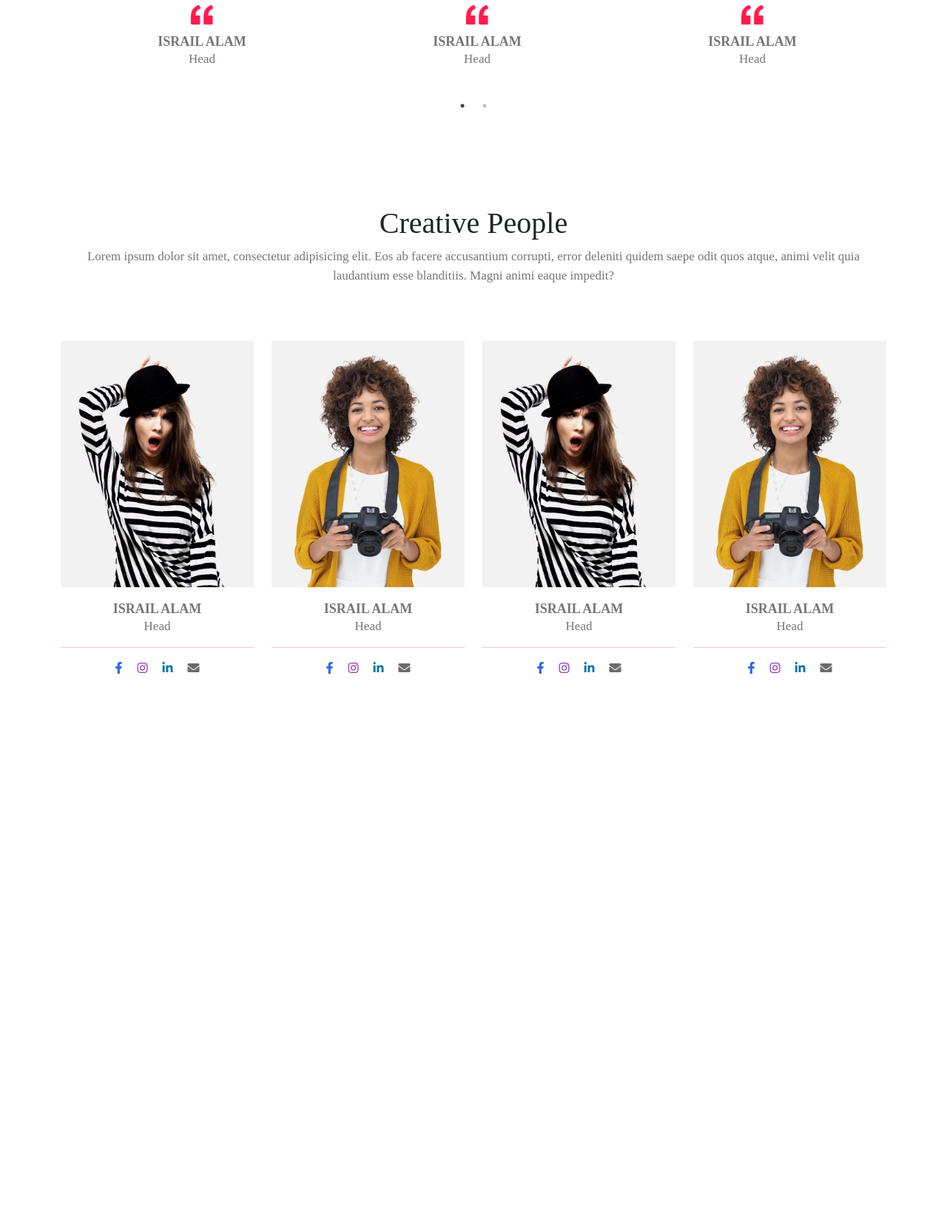
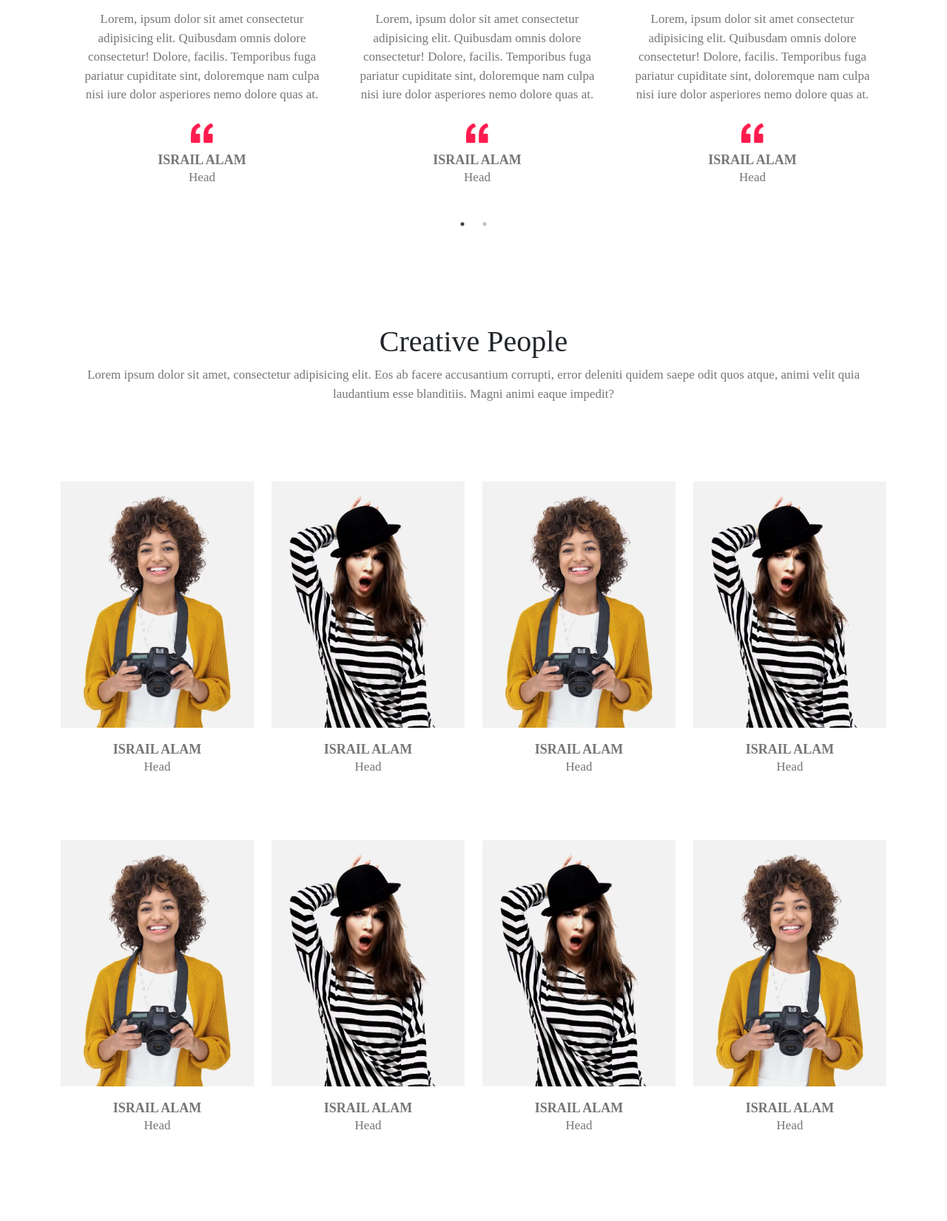
Before and after one commit to rahullsoni04/iprc, a PHP site: page / in a window 1280 px wide. Shown: the part 2320-3971 px from the top of the page at 74% size. Before the commit the page ends 3231 px from the top, so only its background shows below. Run offline with PHP 8.4, Linux system fonts and the light colour scheme.

Commit message:
fixes mobile version

```diff
--- a/css/style.css
+++ b/css/style.css
@@ -142,7 +142,7 @@ p {
     background-repeat: no-repeat;
     background-size: cover;
     position: relative;
-    height: 70vh;
+    height: 90vh;
     width: auto;
     color: #fff;
 }
@@ -156,12 +156,12 @@ p {
 }
 
 .about-content h4 {
-    font-size: 42px;
+    font-size: 46px;
 }
 
 .about-content p {
     color: #d6d5d5;
-    font-size: 20px;
+    font-size: 22px;
 }
 
 /* testimonials */
@@ -214,24 +214,6 @@ p {
     background-color: #ffffdc;
 } */
 
-.owl-carousel .owl-item img {
-    display: block;
-    width: 100%;
-}
-
-.owl-theme .owl-controls .owl-page {
-    display: inline-block;
-}
-
-.owl-theme .owl-controls .owl-page span {
-    background: none repeat scroll 0 0 #869791;
-    border-radius: 20px;
-    display: block;
-    height: 12px;
-    margin: 5px 7px;
-    opacity: 0.5;
-    width: 12px;
-}
 
 .overlay {
     position: absolute;
@@ -249,7 +231,7 @@ p {
     height: 100%;
 }
 
-.text {
+.text p {
     color: white;
     font-size: 20px;
     position: absolute;
@@ -259,6 +241,10 @@ p {
     -ms-transform: translate(-50%, -50%);
     transform: translate(-50%, -50%);
     text-align: center;
+}
+
+.team-name {
+    text-transform: uppercase;
 }
 
 .team-member {
@@ -287,6 +273,22 @@ p {
 
 .fab-envelope {
     color: #6c6c6c;
+}
+
+
+.team-translate {
+    margin-top: 30px;
+}
+
+.team-translate .social-team {
+    transform: translateY(-170px);
+    opacity: 0;
+    transition: transform ease-in-out 500ms;
+}
+
+.team-translate:hover .social-team {
+    transform: translateY(0px);
+    opacity: 1;
 }
 
 /* media query */
--- a/index.html
+++ b/index.html
@@ -220,73 +220,177 @@
             </div>
 
             <div class="row">
-                <div class="col-sm-12 col-lg-3 col-md-6">
+                <div class="col-sm-12 col-lg-3 col-md-6 team-translate">
                     <div class="team-member">
-                        <img class="img-fluid teams-img" src="images/team15.jpg.webp" alt="">
+                        <img class="img-fluid teams-img" src="images/team13.jpg.webp" alt="">
                         <div class="overlay">
 
-                            <p class="text">Head</p>
+                            <div class="text">
+                                <p class="team-name">Israil Alam</p>
+                                <p class="team-designition mt-4">Head</p>
+                            </div>
                         </div>
-
                     </div>
                     <p class="testimonial-name mt-3">Israil Alam</p>
                     <p class="testimonial-designition">Head</p>
-                    <hr class="red-line">
+
                     <div class="social-team">
+                        <hr class="red-line">
                         <a href="#" class="fab-facebook"><i class="fab fa-facebook-f"></i></a>
                         <a href="#" class="fab-instagram"><i class="fab fa-instagram"></i></a>
                         <a href="#" class="fab-linkedin"><i class="fab fa-linkedin-in"></i></a>
                         <a href="#" class="fab-envelope"><i class="fas fa-envelope"></i></a>
                     </div>
                 </div>
-                <div class="col-sm-12 col-lg-3 col-md-6">
+                <div class="col-sm-12 col-lg-3 col-md-6 team-translate">
                     <div class="team-member">
-                        <img class="img-fluid teams-img" src="images/team13.jpg.webp" alt="">
+                        <img class="img-fluid teams-img" src="images/team15.jpg.webp" alt="">
                         <div class="overlay">
 
-                            <p class="text">Head</p>
+                            <div class="text">
+                                <p class="team-name">Israil Alam</p>
+                                <p class="team-designition mt-4">Head</p>
+                            </div>
                         </div>
                     </div>
                     <p class="testimonial-name mt-3">Israil Alam</p>
                     <p class="testimonial-designition">Head</p>
-                    <hr class="red-line">
+
                     <div class="social-team">
+                        <hr class="red-line">
                         <a href="#" class="fab-facebook"><i class="fab fa-facebook-f"></i></a>
                         <a href="#" class="fab-instagram"><i class="fab fa-instagram"></i></a>
                         <a href="#" class="fab-linkedin"><i class="fab fa-linkedin-in"></i></a>
                         <a href="#" class="fab-envelope"><i class="fas fa-envelope"></i></a>
                     </div>
                 </div>
-                <div class="col-sm-12 col-lg-3 col-md-6">
+                <div class="col-sm-12 col-lg-3 col-md-6 team-translate">
                     <div class="team-member">
-                        <img class="img-fluid teams-img" src="images/team15.jpg.webp" alt="">
+                        <img class="img-fluid teams-img" src="images/team13.jpg.webp" alt="">
                         <div class="overlay">
 
-                            <p class="text">Head</p>
+                            <div class="text">
+                                <p class="team-name">Israil Alam</p>
+                                <p class="team-designition mt-4">Head</p>
+                            </div>
                         </div>
                     </div>
                     <p class="testimonial-name mt-3">Israil Alam</p>
                     <p class="testimonial-designition">Head</p>
-                    <hr class="red-line">
+
                     <div class="social-team">
+                        <hr class="red-line">
                         <a href="#" class="fab-facebook"><i class="fab fa-facebook-f"></i></a>
                         <a href="#" class="fab-instagram"><i class="fab fa-instagram"></i></a>
                         <a href="#" class="fab-linkedin"><i class="fab fa-linkedin-in"></i></a>
                         <a href="#" class="fab-envelope"><i class="fas fa-envelope"></i></a>
                     </div>
                 </div>
-                <div class="col-sm-12 col-lg-3 col-md-6">
+                <div class="col-sm-12 col-lg-3 col-md-6 team-translate">
+                    <div class="team-member">
+                        <img class="img-fluid teams-img" src="images/team15.jpg.webp" alt="">
+                        <div class="overlay">
+
+                            <div class="text">
+                                <p class="team-name">Israil Alam</p>
+                                <p class="team-designition mt-4">Head</p>
+                            </div>
+                        </div>
+                    </div>
+                    <p class="testimonial-name mt-3">Israil Alam</p>
+                    <p class="testimonial-designition">Head</p>
+
+                    <div class="social-team">
+                        <hr class="red-line">
+                        <a href="#" class="fab-facebook"><i class="fab fa-facebook-f"></i></a>
+                        <a href="#" class="fab-instagram"><i class="fab fa-instagram"></i></a>
+                        <a href="#" class="fab-linkedin"><i class="fab fa-linkedin-in"></i></a>
+                        <a href="#" class="fab-envelope"><i class="fas fa-envelope"></i></a>
+                    </div>
+                </div>
+            </div>
+
+
+            <div class="row new-team-row">
+                <div class="col-sm-12 col-lg-3 col-md-6 team-translate">
                     <div class="team-member">
                         <img class="img-fluid teams-img" src="images/team13.jpg.webp" alt="">
                         <div class="overlay">
 
-                            <p class="text">Head</p>
+                            <div class="text">
+                                <p class="team-name">Israil Alam</p>
+                                <p class="team-designition mt-4">Head</p>
+                            </div>
                         </div>
                     </div>
                     <p class="testimonial-name mt-3">Israil Alam</p>
                     <p class="testimonial-designition">Head</p>
-                    <hr class="red-line">
+
                     <div class="social-team">
+                        <hr class="red-line">
+                        <a href="#" class="fab-facebook"><i class="fab fa-facebook-f"></i></a>
+                        <a href="#" class="fab-instagram"><i class="fab fa-instagram"></i></a>
+                        <a href="#" class="fab-linkedin"><i class="fab fa-linkedin-in"></i></a>
+                        <a href="#" class="fab-envelope"><i class="fas fa-envelope"></i></a>
+                    </div>
+                </div>
+                <div class="col-sm-12 col-lg-3 col-md-6 team-translate">
+                    <div class="team-member">
+                        <img class="img-fluid teams-img" src="images/team15.jpg.webp" alt="">
+                        <div class="overlay">
+                            <div class="text">
+                                <p class="team-name">Israil Alam</p>
+                                <p class="team-designition mt-4">Head</p>
+                            </div>
+                        </div>
+                    </div>
+                    <p class="testimonial-name mt-3">Israil Alam</p>
+                    <p class="testimonial-designition">Head</p>
+
+                    <div class="social-team">
+                        <hr class="red-line">
+                        <a href="#" class="fab-facebook"><i class="fab fa-facebook-f"></i></a>
+                        <a href="#" class="fab-instagram"><i class="fab fa-instagram"></i></a>
+                        <a href="#" class="fab-linkedin"><i class="fab fa-linkedin-in"></i></a>
+                        <a href="#" class="fab-envelope"><i class="fas fa-envelope"></i></a>
+                    </div>
+                </div>
+                <div class="col-sm-12 col-lg-3 col-md-6 team-translate">
+                    <div class="team-member">
+                        <img class="img-fluid teams-img" src="images/team15.jpg.webp" alt="">
+                        <div class="overlay">
+                            <div class="text">
+                                <p class="team-name">Israil Alam</p>
+                                <p class="team-designition mt-4">Head</p>
+                            </div>
+                        </div>
+                    </div>
+                    <p class="testimonial-name mt-3">Israil Alam</p>
+                    <p class="testimonial-designition">Head</p>
+
+                    <div class="social-team">
+                        <hr class="red-line">
+                        <a href="#" class="fab-facebook"><i class="fab fa-facebook-f"></i></a>
+                        <a href="#" class="fab-instagram"><i class="fab fa-instagram"></i></a>
+                        <a href="#" class="fab-linkedin"><i class="fab fa-linkedin-in"></i></a>
+                        <a href="#" class="fab-envelope"><i class="fas fa-envelope"></i></a>
+                    </div>
+                </div>
+                <div class="col-sm-12 col-lg-3 col-md-6 team-translate">
+                    <div class="team-member">
+                        <img class="img-fluid teams-img" src="images/team13.jpg.webp" alt="">
+                        <div class="overlay">
+                            <div class="text">
+                                <p class="team-name">Israil Alam</p>
+                                <p class="team-designition mt-4">Head</p>
+                            </div>
+                        </div>
+                    </div>
+                    <p class="testimonial-name mt-3">Israil Alam</p>
+                    <p class="testimonial-designition">Head</p>
+
+                    <div class="social-team">
+                        <hr class="red-line">
                         <a href="#" class="fab-facebook"><i class="fab fa-facebook-f"></i></a>
                         <a href="#" class="fab-instagram"><i class="fab fa-instagram"></i></a>
                         <a href="#" class="fab-linkedin"><i class="fab fa-linkedin-in"></i></a>
```
